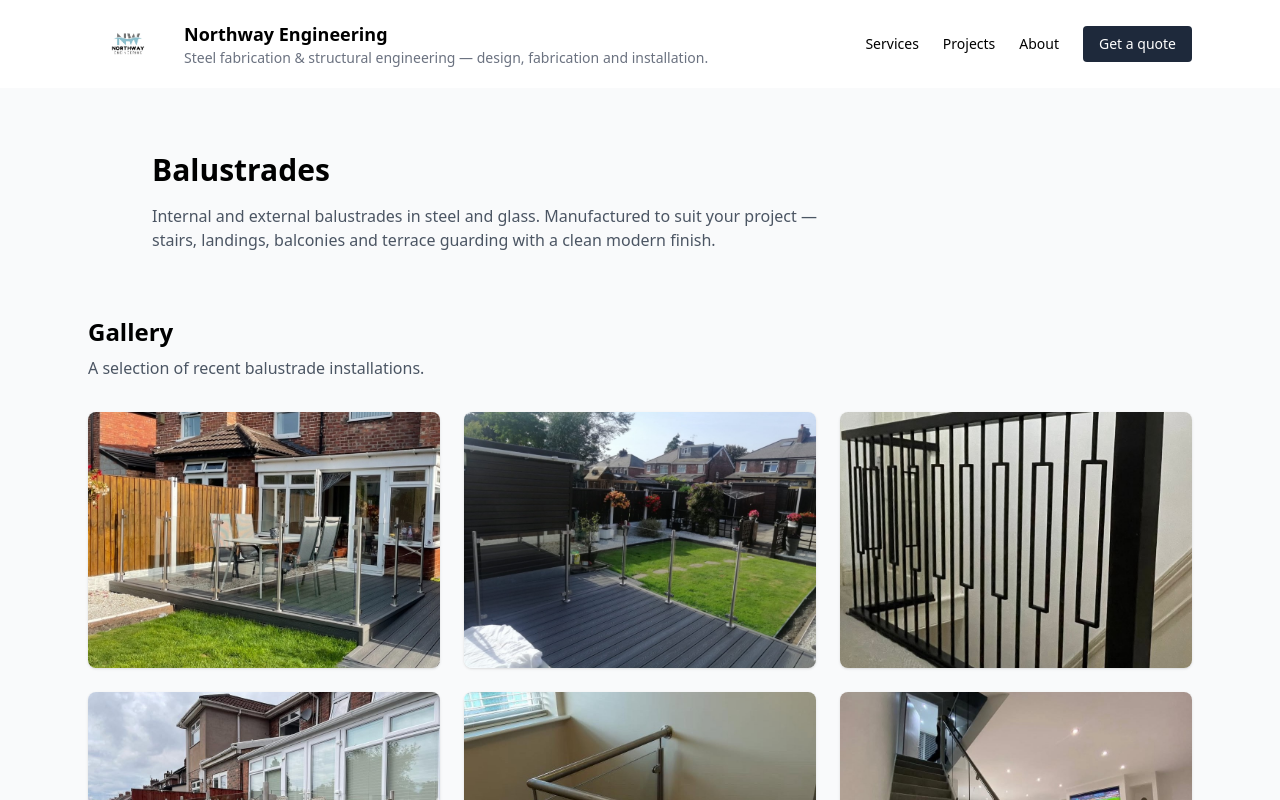
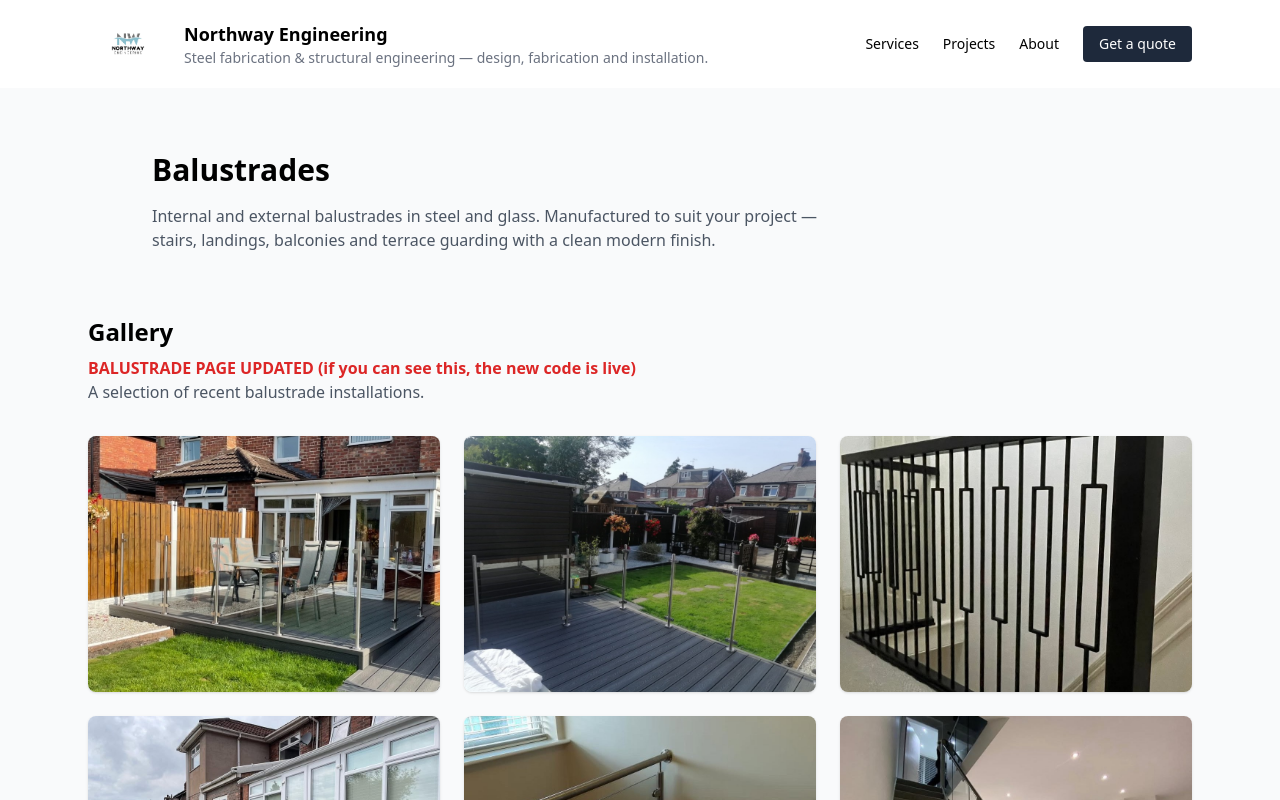
Before and after one commit to giuseppe101-arch/northway-engineering-site2, a Next.js app: page /products/balustrade in a window 1280 px wide. Shown: the top 800 px of the page. Built offline with nearby package versions, Linux system fonts and the light colour scheme.

Commit message:
Update balustrade.jsx

```diff
--- a/pages/products/balustrade.jsx
+++ b/pages/products/balustrade.jsx
@@ -29,6 +29,10 @@ export default function BalustradePage() {
         {/* GALLERY */}
         <section className="max-w-6xl mx-auto px-6 pb-20">
           <h2 className="text-2xl font-bold mb-2">Gallery</h2>
+          <p className="mt-2 text-red-600 font-bold">
+  BALUSTRADE PAGE UPDATED (if you can see this, the new code is live)
+</p>
+
           <p className="text-gray-600 mb-8">
             A selection of recent balustrade installations.
           </p>
```
